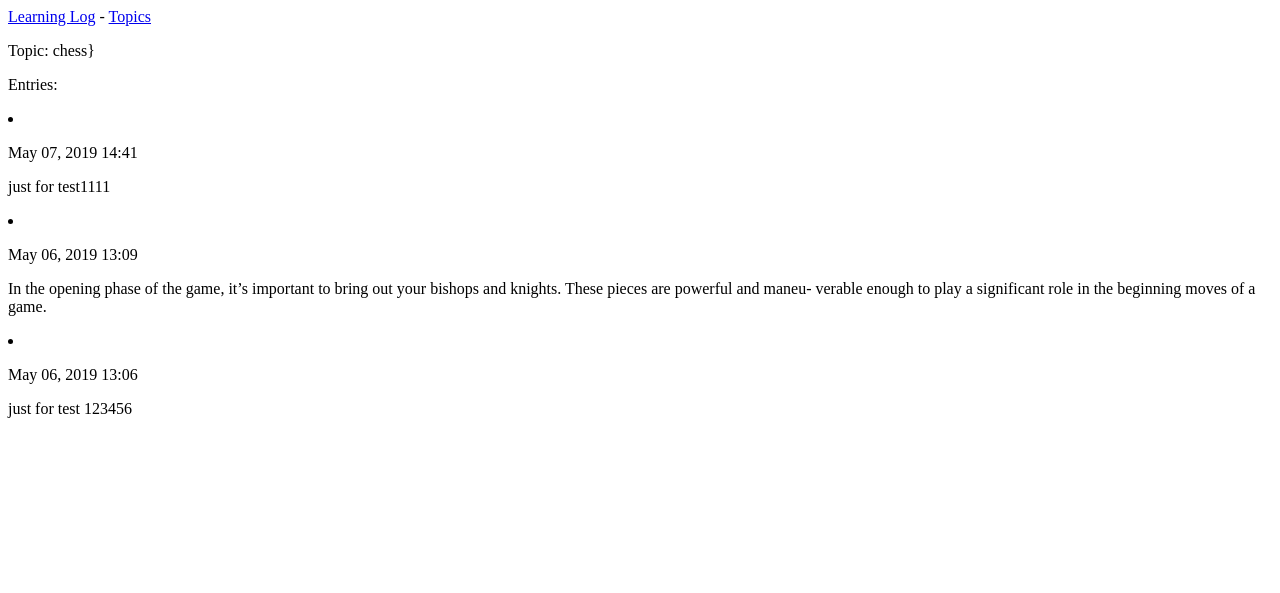
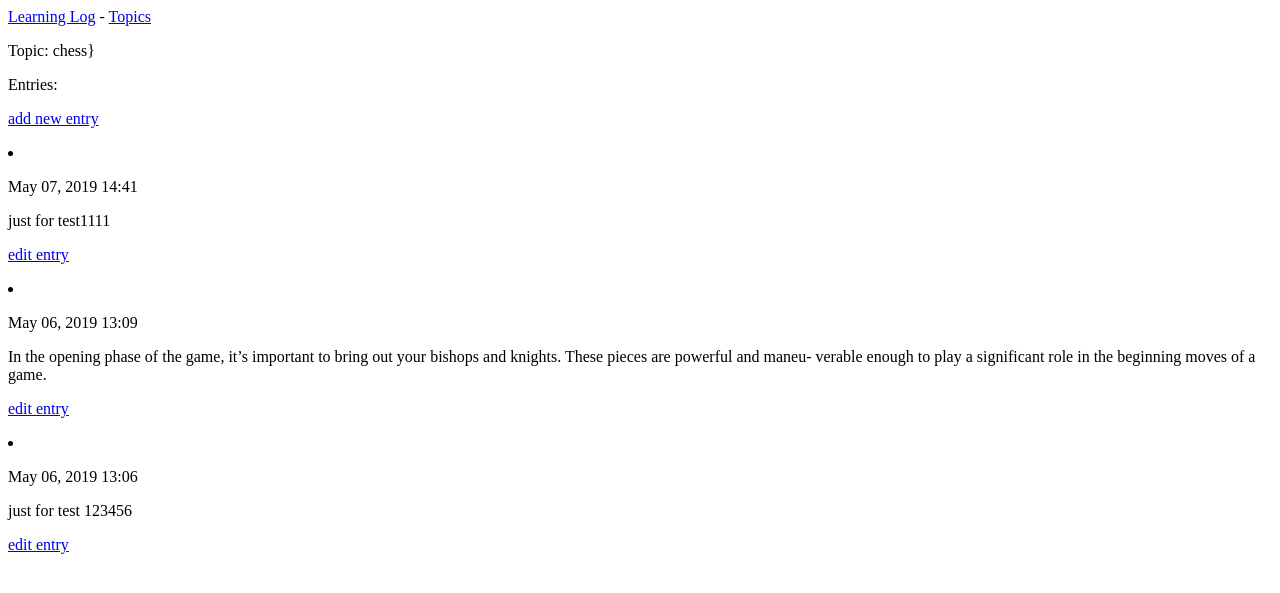
Before and after one commit to lubical/LearningPython, a Django app: page /topics/1/ in a window 1280 px wide. Shown: the top 593 px of the page. Run offline with Django 3.2, Linux system fonts and the light colour scheme; data comes from the database, SQL or seed files in the repository; both versions use the stored data as it was after the commit.

Commit message:
add topic;add entry;edit entry

```diff
--- a/learning_log/learning_logs/templates/learning_logs/topic.html
+++ b/learning_log/learning_logs/templates/learning_logs/topic.html
@@ -5,11 +5,17 @@
   <p>Topic: {{ topic }}}</p>
 
   <p>Entries:</p>
+  <p>
+      <a href="{% url 'learning_logs:new_entry' topic.id %}">add new entry</a>
+  </p>
   <ui>
       {% for entry in entries %}
       <li>
           <p>{{ entry.date_added|date:'M d, Y H:i' }}</p>
           <p>{{ entry.text|linebreaks }}</p>
+          <p>
+           <a href="{% url 'learning_logs:edit_entry' entry.id %}">edit entry</a>
+         </p>
       </li>
       {% empty %}
       <li>
--- a/learning_log/learning_logs/templates/learning_logs/topics.html
+++ b/learning_log/learning_logs/templates/learning_logs/topics.html
@@ -13,5 +13,5 @@
         <li>No topics have been added yet.</li>
       {% endfor %}
   </ul>
-
+  <a href="{% url 'learning_logs:new_topic' %}">Add a new topic:</a>
 {% endblock content %}
--- a/learning_log/learning_logs/urls.py
+++ b/learning_log/learning_logs/urls.py
@@ -13,4 +13,13 @@ urlpatterns = [
 
     # Detail page for a single topic
     path('topics/<int:topic_id>/', views.topic, name='topic'),
+
+    # Page for adding a new topic
+    path('new_topic/', views.new_topic, name='new_topic'),
+
+    # Page for adding a new entry
+    path('new_entry/<int:topic_id>/', views.new_entry, name='new_entry'),
+
+    # Page for editing an entry
+    path('edit_entry/<int:entry_id>/', views.edit_entry, name='edit_entry'),
 ]
--- a/learning_log/learning_logs/views.py
+++ b/learning_log/learning_logs/views.py
@@ -1,6 +1,9 @@
+from django.http import HttpResponseRedirect
 from django.shortcuts import render
+from django.urls import reverse
 
-from learning_logs.models import Topic
+from learning_logs.forms import TopicForm, EntryForm
+from learning_logs.models import Topic, Entry
 
 
 def index(request):
@@ -19,3 +22,54 @@ def topic(request, topic_id):
     entries = topic.entry_set.order_by('-date_added')
     context = {'topic':topic, 'entries': entries}
     return render(request, 'learning_logs/topic.html', context)
+
+def new_topic(request):
+    """Add a new topic."""
+    if request.method != 'POST':
+        # No data submitted; create a blank form.
+        form = TopicForm()
+    else:
+        # POST data submitted; process data.
+        form = TopicForm(request.POST)
+        if form.is_valid():
+            form.save()
+            return HttpResponseRedirect(reverse('learning_logs:topics'))
+
+    context = {'form': form}
+    return render(request, 'learning_logs/new_topic.html', context)
+
+def new_entry(request, topic_id):
+    """Add a new entry for a particular topic."""
+    topic = Topic.objects.get(id=topic_id)
+
+    if request.method != 'POST':
+        # No data submitted; create a blank form.
+        form = EntryForm()
+    else:
+        # POST data submitted; create a blank form.
+        form = EntryForm(data=request.POST)
+        if form.is_valid():
+            new_entry = form.save(commit=False)
+            new_entry.topic = topic
+            new_entry.save()
+            return HttpResponseRedirect(reverse('learning_logs:topic', args=[topic_id]))
+    context = {'topic': topic, 'form': form}
+    return render(request, 'learning_logs/new_entry.html', context)
+
+def edit_entry(request, entry_id):
+    """Edit an existing entry."""
+    entry = Entry.objects.get(id=entry_id)
+    topic = entry.topic
+
+    if request.method != 'POST':
+        # Initial request; pre-fill form with the current entry.
+        form = EntryForm(instance=entry)
+    else:
+        # POST data submitted; process data.
+        form = EntryForm(instance=entry, data=request.POST)
+        if form.is_valid():
+            form.save()
+            return HttpResponseRedirect(reverse('learning_logs:topic', args=[topic.id]))
+
+    context = {'entry': entry, 'topic': topic, 'form': form}
+    return render(request, 'learning_logs/edit_entry.html', context)
```
Also changed, not shown: learning_log/learning_logs/forms.py (added, +17 -0 lines), learning_log/learning_logs/templates/learning_logs/edit_entry.html (added, +13 -0 lines), learning_log/learning_logs/templates/learning_logs/new_entry.html (added, +13 -0 lines), learning_log/learning_logs/templates/learning_logs/new_topic.html (added, +10 -0 lines), learning_log/db.sqlite3.
